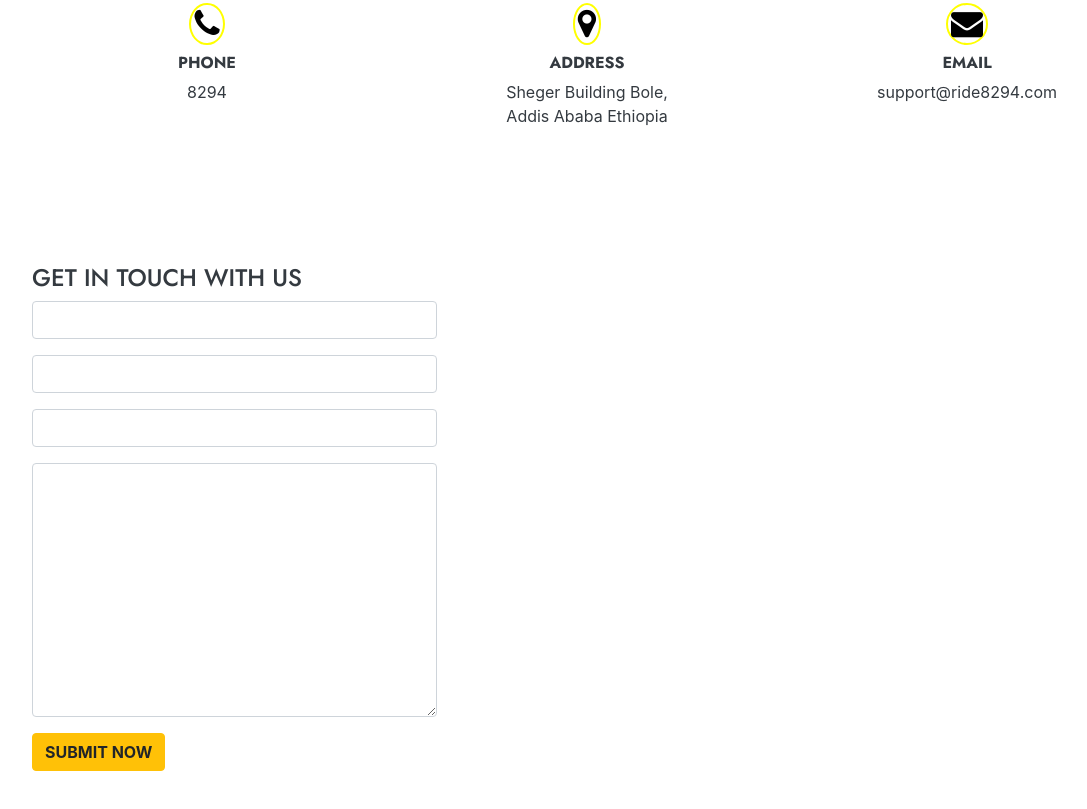
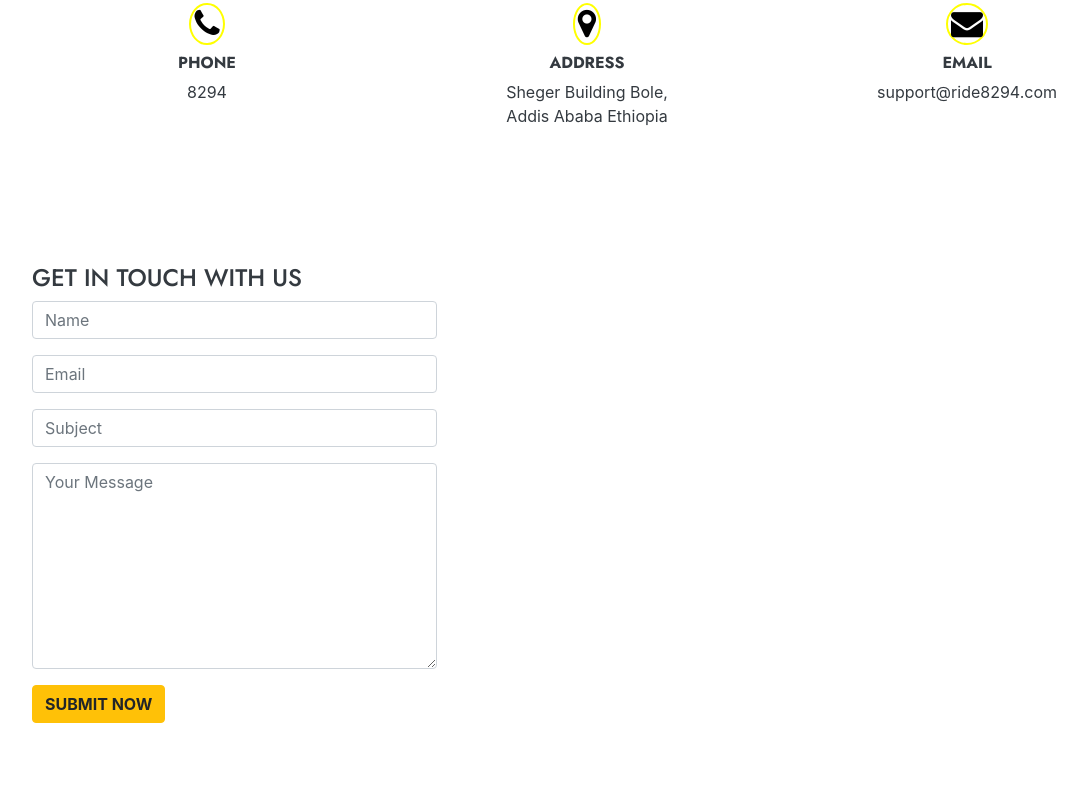
Before and after one commit to Alazar-dev/ride-final, a website with bundled scripts: page contact.html in a window 1280 px wide. Shown: the part 427-1236 px from the top of the page, without its empty margins (53-1140 px from the left). Built offline with nearby package versions, Linux system fonts and the light colour scheme.

Commit message:
contact page placeholder

```diff
--- a/contact.html
+++ b/contact.html
@@ -115,16 +115,16 @@
           <h4 class="text-dark">GET IN TOUCH WITH US</h4>
           <form class="cont-form">
             <div class="form-group">
-              <input class="w-75 form-control" type="text">
+              <input class="w-75 form-control" type="text" placeholder="Name">
             </div>
             <div class="form-group">
-              <input class="w-75 form-control" type="text">
+              <input class="w-75 form-control" type="text" placeholder="Email">
             </div>
             <div class="form-group">
-              <input class="w-75 form-control" type="text">
+              <input class="w-75 form-control" type="text" placeholder="Subject">
             </div>
             <div class="form-group">
-              <textarea class="w-75 form-control" name="subject" cols="30" rows="10"></textarea>
+              <textarea class="w-75 form-control" name="subject" cols="20" rows="8" placeholder="Your Message"></textarea>
             </div>
             <div class="form-group">
               <button type="button" class="btn btn-warning font-weight-bold">SUBMIT NOW</button>
```
